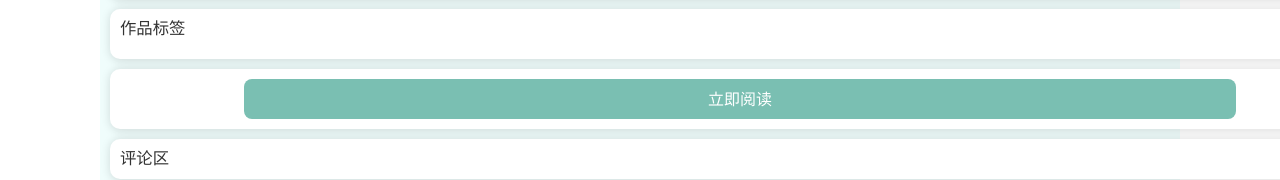
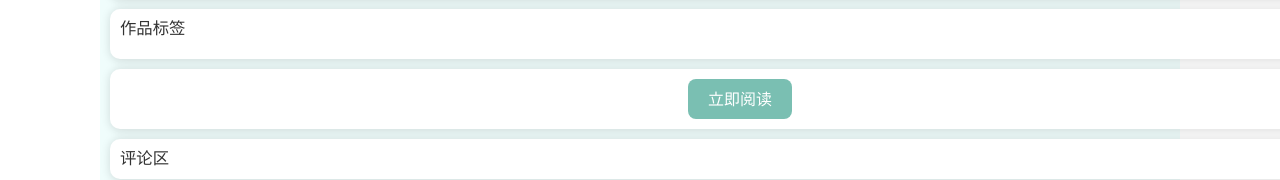
Before and after one commit to MIUTEpxx/iNovel_vue3, a Vue app: page /#/novel/1 in a window 1280 px wide. Shown: the part 499-679 px from the top of the page. Built offline with nearby package versions, Linux system fonts and the light colour scheme.

Commit message:
小说阅读器创建

```diff
--- a/src/assets/css/index.css
+++ b/src/assets/css/index.css
@@ -975,13 +975,36 @@ html,body{
     font-weight: 700;
 }
 .novel-bottom{
-   display: flex;
-   justify-content: space-around;
+    display: flex;       /* 启用flex布局 */
+    justify-content: center; /* 水平居中 */
+    align-items: center;
 }
-.novel-bottom button{
-    width: 80%;
+.novel-bottom .router-link{
+    width: 100%;
+}
+.novel-bottom  button{
     background: var(--bgcolor);
     color: var(--selectcolor);
     font-size: 16px;
     font-weight: 700;
 }
+
+/* ----------小说阅读器 ----------*/
+.app-container {
+    height: 100vh;
+    overflow: hidden;
+  }
+
+  .reader-content {
+    padding: 20px;
+    text-align: justify;
+    height: calc(100vh - 46px); /* 减去导航栏高度 */
+    overflow-y: auto;
+  }
+
+  .directory-content {
+    padding: 20px;
+  }
+  .reader-content h1{
+    margin-bottom: 10px;
+  }
--- a/src/router/index.js
+++ b/src/router/index.js
@@ -13,26 +13,41 @@ const routes=[
         //首页
         path:'/index',//路径
         name:'index',//名字
+        meta: {
+          title: '书城首页'
+        },
         component:()=>import('../views/index/index.vue')//动态导入的组件,当用户访问应用的根路径 / 时,会动态添加其中的组件并渲染
     },
     {
         path:'/community',//社区
         name:'community',
+        meta: {
+          title: '社区中心'
+        },
         component:()=>import('../views/community/index.vue')
     },
     {
         path:'/welfare',//福利
         name:'welfare',
+        meta: {
+          title: '福利中心'
+        },
         component:()=>import('../views/welfare/index.vue')
     },
     {
         path:'/my',//我的
         name:'my',
+        meta: {
+          title: '个人中心'
+        },
         component:()=>import('../views/my/index.vue')
     },
     {
         path:'/login',//登录页
         name:'login',
+        meta: {
+          title: '登录界面'
+        },
         component:()=>import('../views/my/login.vue')
     },
     {
@@ -43,6 +58,14 @@ const routes=[
         },
         component: () => import("../views/novel/index.vue"),
 
+      },
+      {
+        path: '/reader/:id',
+        meta: {
+          title: '小说阅读器'
+        },
+        name: 'reader',
+        component: () => import("../views/novel/reader.vue"),
       },
 ]
 //创建一个路由实例
@@ -58,8 +81,8 @@ const router=createRouter({
 router.beforeEach((to, from, next) => {
    // 创建一个正则表达式对象来匹配以 '/novel' 开头的路径
    const novelRegex = /\/novel(.*)/;
-
-    if (to.path === '/login'||novelRegex.test(to.path)) {
+   const novelRegex2 = /\/read(.*)/;
+    if (to.path === '/login'||novelRegex.test(to.path)||novelRegex2.test(to.path)) {
       store.commit('setTabBarShow', false);
     } else {
       store.commit('setTabBarShow', true);
--- a/src/views/novel/index.vue
+++ b/src/views/novel/index.vue
@@ -32,8 +32,8 @@ function goBack(){
 <template>
         <div class="novel">
             <van-sticky>
-                <div class="backbtn" @click="goBack">
-                    <van-icon name="arrow-left" />
+                <div class="backbtn" >
+                    <van-icon @click="goBack" name="arrow-left" />
                 </div>
             </van-sticky>
 
@@ -82,7 +82,12 @@ function goBack(){
                 </ul>
             </div>
             <div class="novel-bottom">
-                <button>立即阅读</button>
+                <router-link :to="{
+                                name: 'reader',
+                                params: { id: novelId },
+                            }">
+                     <button>立即阅读</button>
+                </router-link>
             </div>
             <div class="novel-Comment">
                 <h3>评论区</h3>
--- /dev/null
+++ b/src/views/novel/reader.vue
@@ -0,0 +1,67 @@
+<!-- 小说阅读器 -->
+
+<script setup>
+    import { ref } from 'vue'
+    import { onMounted, computed } from 'vue';
+    import { useRoute } from 'vue-router';
+    import { useStore } from 'vuex'; // 引入 useStore 用于操作 Vuex
+    import { getNovelById } from '@/api/novel';//根据id获得小说信息
+
+
+    const route = useRoute(); // 获取当前路由信息
+    const store = useStore(); // 获取 Vuex store 实例
+    const novelId = computed(() => route.params.id);//当前小说id
+    const novelinfo = ref({}); // 小说信息
+
+
+
+  onMounted(async () => {
+    try {
+        // 获取所有标签
+        const response = await getNovelById(novelId.value);
+        novelinfo.value = response.data.data;
+    } catch (error) {
+        console.error('Failed to fetch novel tags:', error);
+    }
+
+});
+  const showDirectory = ref(false)
+  const novelContent = ref('')
+  const onClickRight = () => {
+    showDirectory.value = true
+  }
+
+  function goBack(){
+    // 返回上一个界面
+    window.history.go(-1);
+}
+  </script>
+
+<template>
+    <div class="app-container">
+      <van-nav-bar
+        title="小说阅读器"
+        left-text="返回"
+        right-text="目录"
+        @click-left="goBack"
+        @click-right="onClickRight"
+      />
+      <div class="reader-content">
+        <h1>第一章：{{novelinfo.title}}</h1>
+        <p>{{ novelinfo.summary}}</p>
+      </div>
+      <van-popup v-model:show="showDirectory" position="right" :style="{ width: '70%' }">
+        <!-- 目录内容 -->
+        <div class="directory-content">
+          <p>章节目录</p>
+          <!-- 这里可以添加章节列表 -->
+        </div>
+      </van-popup>
+    </div>
+  </template>
+
+
+
+  <style scoped>
+
+  </style>
```
